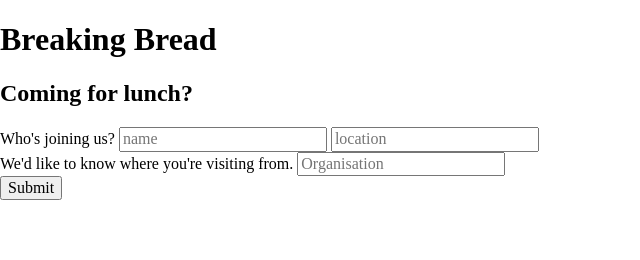
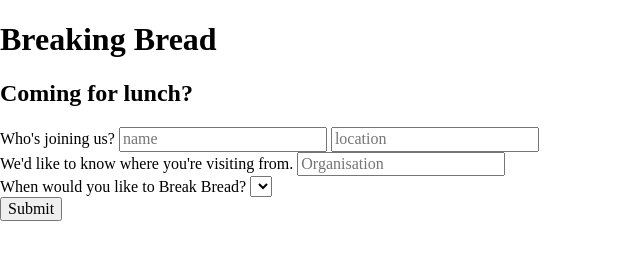
Before and after one commit to fac-15/breaking_bad, a website: page public/index.html in a window 1280 px wide. Shown: the whole page, without its empty margins (0-640 px from the left). Drawn offline with Linux system fonts and the light colour scheme.

Commit message:
added in fields t test get/post data

```diff
--- a/public/index.html
+++ b/public/index.html
@@ -26,21 +26,17 @@
         <input id="org" type="text" name="org" value="" placeholder="Organisation">
       </div>
 
+      <div class="tab" id="section-3">When would you like to Break Bread?
+        <select class="dates-select" id="date-select" name="date">
+        </select>
+      </div>
+
       <!-- <div class="tab" id="section-3">Have you paid?
         <br>
       <input  id="pay" type="text" name="pay" value="" placeholder="yes/no">
-      </div> -->
+      </div>
 
-      <!-- <div class="tab" id="section-3">When would you like to Break Bread?
-        <select class="date-select" name="date">
-          <option value="">Pick a date</option>
-          <option value="">12th Dec 2018</option>
-          <option value="">19th Dec 2018</option>
-          <option value="">9th Jan 2019</option>
-        </select>
-      </div> -->
-
-      <!-- <div class="tab" id="section-2">We'd like to know where you're visiting from.
+      <div class="tab" id="section-2">We'd like to know where you're visiting from.
         <p><input placeholder="Organisation..."></p>
       </div>
 
@@ -69,7 +65,7 @@
         <h3>Thank you for registering, Time to Break Bread</h3>
         <button id="submit">Submit</button>
       </div> -->
-<button id="submit">Submit</button>
+  <button id="submit">Submit</button>
       <!-- <div style="overflow:auto;">
         <div style="float:right;">
           <button type="button" id="prevBtn" onclick="nextPrev(-1)">Previous</button>
```
